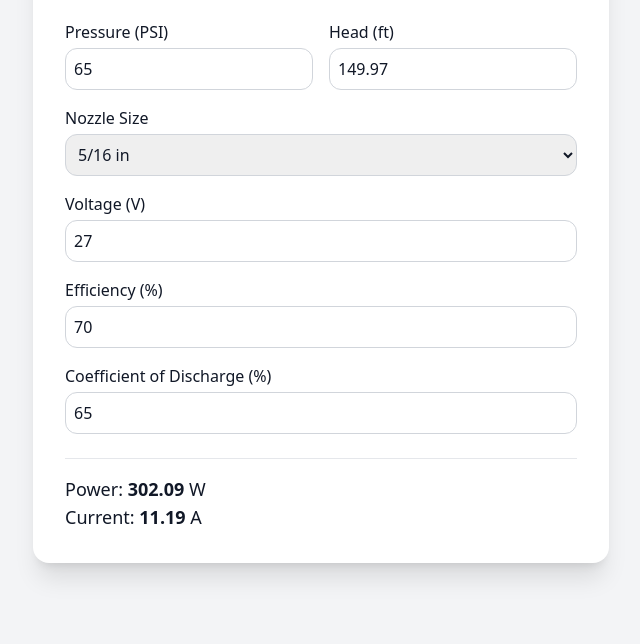
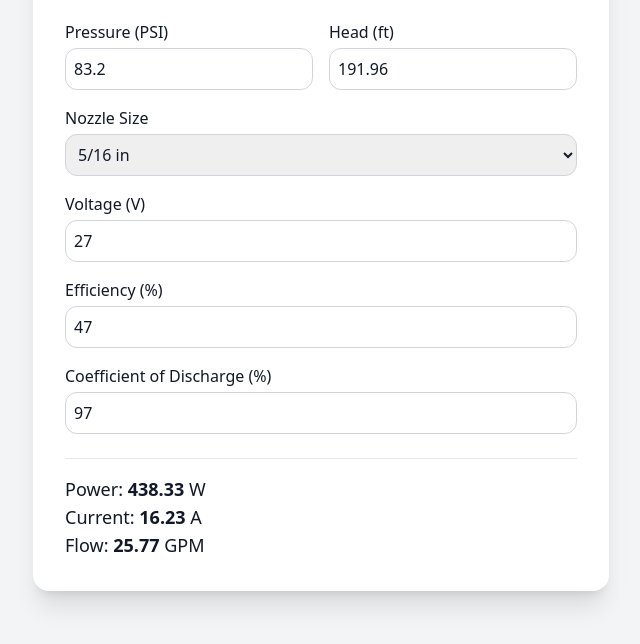
Before and after one commit to alexdrean/hydro-calculator, a plain HTML site: page index.html in a window 1280 px wide. Shown: the part 96-740 px from the top of the page, without its empty margins (319-959 px from the left). Drawn offline with nearby package versions, Linux system fonts and the light colour scheme.

Commit message:
add gpm, change defaults

```diff
--- a/index.html
+++ b/index.html
@@ -17,11 +17,11 @@
         <div class="grid grid-cols-2 gap-4">
             <label class="block">
                 <span class="font-medium">Pressure (PSI)</span>
-                <input id="pressure" type="number" step="0.1" value="65" class="mt-1 w-full border border-gray-300 rounded-xl focus:ring-2 focus:ring-blue-600 p-2" />
+                <input id="pressure" type="number" step="0.1" value="83.2" class="mt-1 w-full border border-gray-300 rounded-xl focus:ring-2 focus:ring-blue-600 p-2" />
             </label>
             <label class="block">
                 <span class="font-medium">Head (ft)</span>
-                <input id="head" type="number" step="0.1" value="150.15" class="mt-1 w-full border border-gray-300 rounded-xl focus:ring-2 focus:ring-blue-600 p-2" />
+                <input id="head" type="number" step="0.1" value="192" class="mt-1 w-full border border-gray-300 rounded-xl focus:ring-2 focus:ring-blue-600 p-2" />
             </label>
         </div>
 
@@ -44,12 +44,12 @@
 
         <label class="block">
             <span class="font-medium">Efficiency (%)</span>
-            <input id="eff" type="number" step="0.1" value="70" class="mt-1 w-full border border-gray-300 rounded-xl focus:ring-2 focus:ring-blue-600 p-2" />
+            <input id="eff" type="number" step="0.1" value="47" class="mt-1 w-full border border-gray-300 rounded-xl focus:ring-2 focus:ring-blue-600 p-2" />
         </label>
 
         <label class="block">
             <span class="font-medium">Coefficient of Discharge (%)</span>
-            <input id="cd" type="number" step="0.1" value="65" class="mt-1 w-full border border-gray-300 rounded-xl focus:ring-2 focus:ring-blue-600 p-2" />
+            <input id="cd" type="number" step="0.1" value="97" class="mt-1 w-full border border-gray-300 rounded-xl focus:ring-2 focus:ring-blue-600 p-2" />
         </label>
     </div>
 
@@ -57,6 +57,7 @@
     <div class="mt-6 border-t pt-4">
         <p class="text-lg">Power: <span id="power" class="font-semibold">–</span> W</p>
         <p class="text-lg">Current: <span id="current" class="font-semibold">–</span> A</p>
+        <p class="text-lg">Flow: <span id="flow" class="font-semibold">–</span> GPM</p>
     </div>
 </main>
 
@@ -92,8 +93,11 @@
         const outputP    = hydraulicP * efficiency;             // W
         const currentA   = voltage > 0 ? outputP / voltage : 0; // A
 
+        const flowGPM = 15850.323140625 * Q;
+
         document.getElementById('power').textContent   = outputP.toFixed(2);
         document.getElementById('current').textContent = currentA.toFixed(2);
+        document.getElementById('flow').textContent = flowGPM.toFixed(2);
     }
 
     // Grab references to both pressure fields
```
